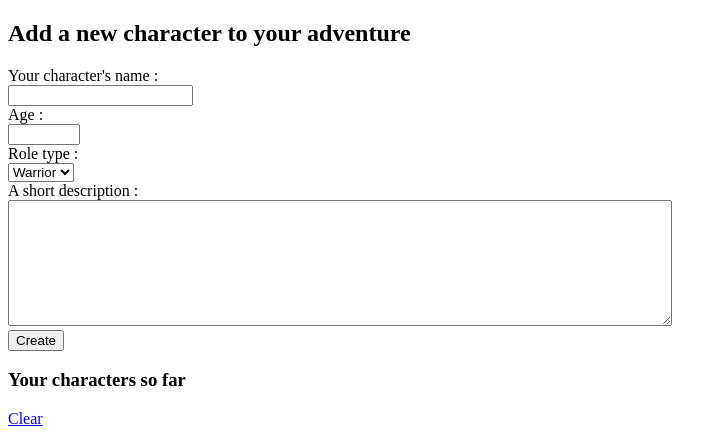
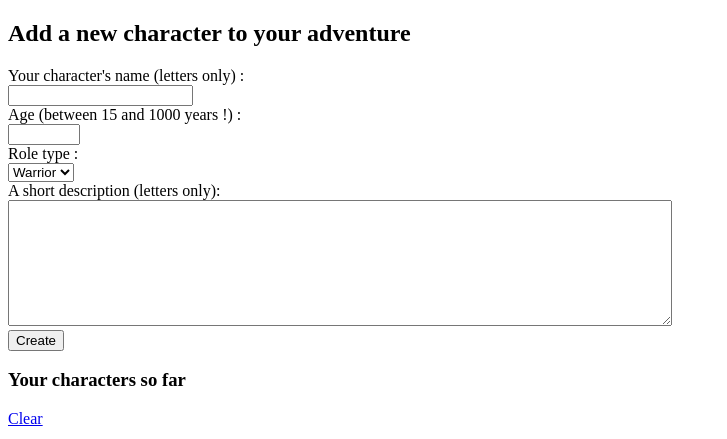
Before and after one commit to thomgo/rolePlay, a PHP site: page / in a window 1280 px wide. Shown: the part 98-537 px from the top of the page, without its empty margins (0-727 px from the left). Run offline with PHP 8.4, Linux system fonts and the light colour scheme.

Commit message:
add some indication on form validation to user in view

```diff
--- a/view/index.php
+++ b/view/index.php
@@ -6,9 +6,9 @@
   <h2>Add a new character to your adventure</h2>
   <!-- Action is specified to avoid remaining arguments in the url after clicking on clear -->
   <form action="index.php" method="post">
-    <label for="name">Your character's name :</label><br>
+    <label for="name">Your character's name (letters only) :</label><br>
     <input type="text" name="name" maxlength="50" pattern="[A-Za-z]+" required><br>
-    <label for="name">Age :</label><br>
+    <label for="name">Age (between 15 and 1000 years !) :</label><br>
     <input type="number" name="age" min="15" max="1000" required><br>
     <label for="name">Role type :</label><br>
     <select name="role" required>
@@ -16,8 +16,8 @@
       <option value="archer">Archer</option>
       <option value="wizard">Wizard</option>
     </select><br>
-    <label for="name">A short description :</label><br>
-    <textarea name="description" rows="8" cols="80" pattern="[A-Za-z]+" required></textarea>
+    <label for="name">A short description (letters only):</label><br>
+    <textarea name="description" rows="8" cols="80" maxlength="150" pattern="[A-Za-z]+" required></textarea>
     <br>
     <input type="submit" name="character_creation" value="Create">
   </form>
```
